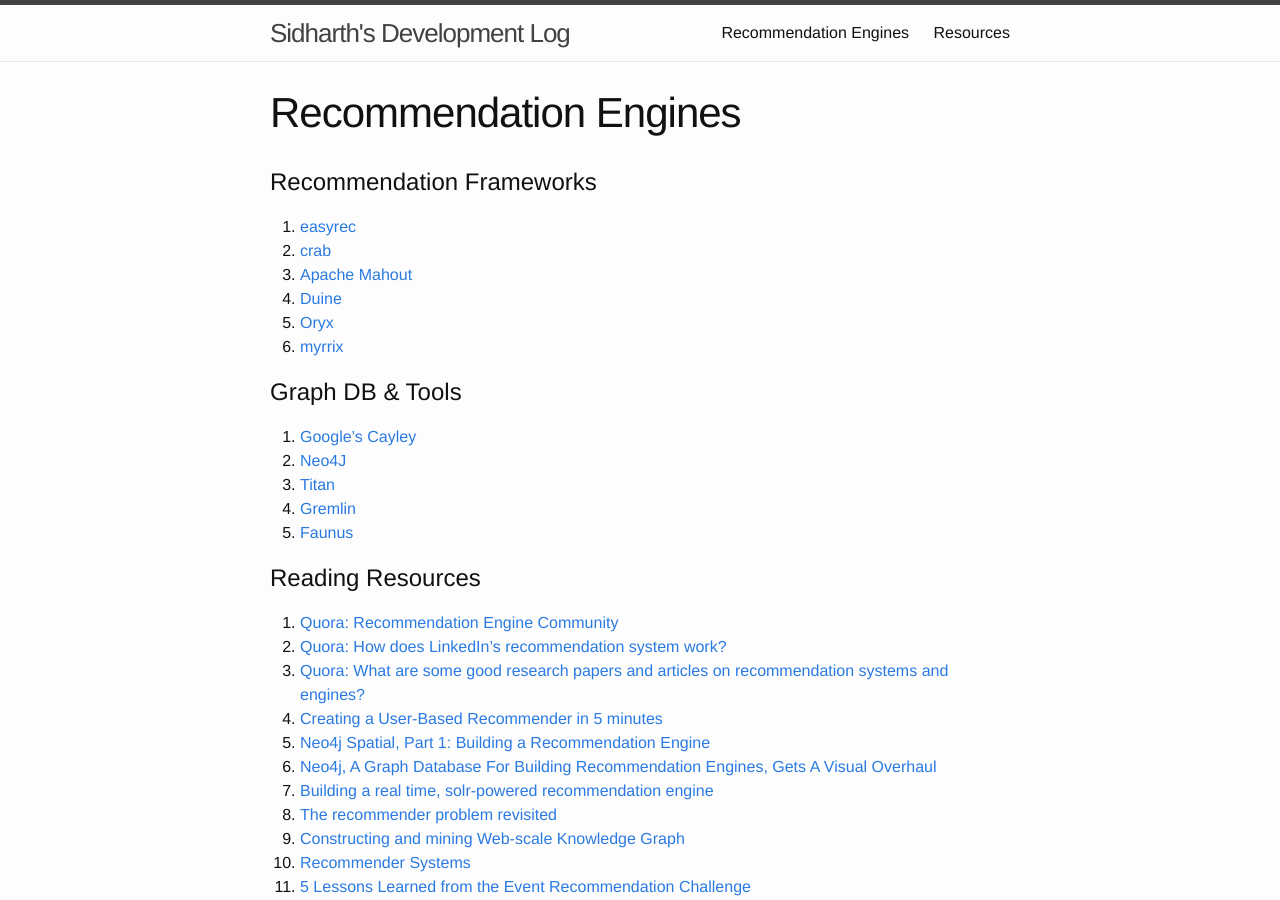
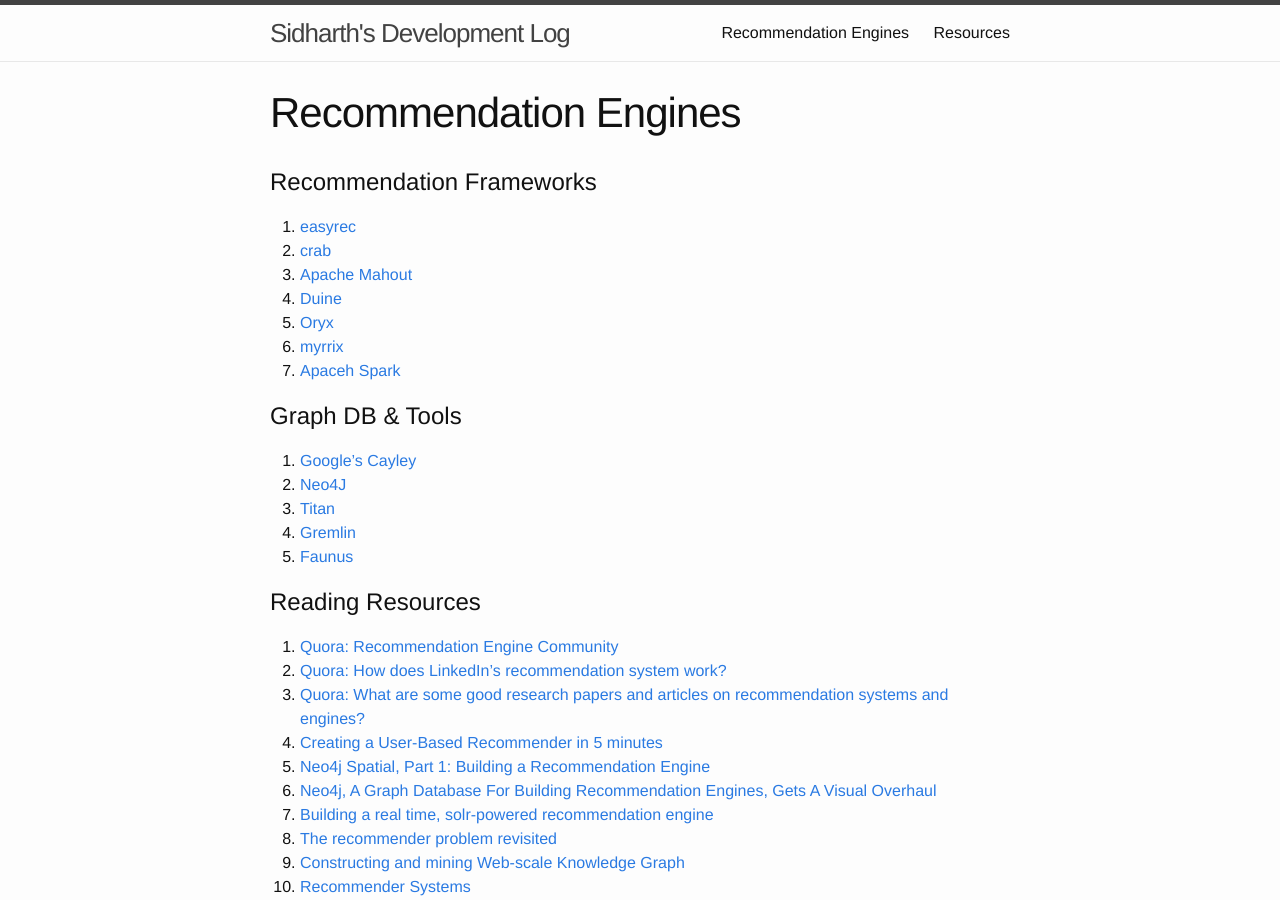
Before and after one commit to sidharthshah/sidharthshah.github.com, a Jekyll site: the page built from recommendations.md, in a window 1280 px wide and 900 px high. Built offline with Jekyll 4.4.1, drawn with Linux system fonts in a browser that asks for light colours.

Commit message:
added link for Apache Spark

```diff
--- a/recommendations.md
+++ b/recommendations.md
@@ -13,6 +13,7 @@
 4. [Duine](http://www.duineframework.org/)
 5. [Oryx](https://github.com/cloudera/oryx)
 6. [myrrix](https://github.com/myrrix/myrrix-recommender)
+7. [Apaceh Spark](https://spark.apache.org/)
 
 Graph DB & Tools
 ================
```
